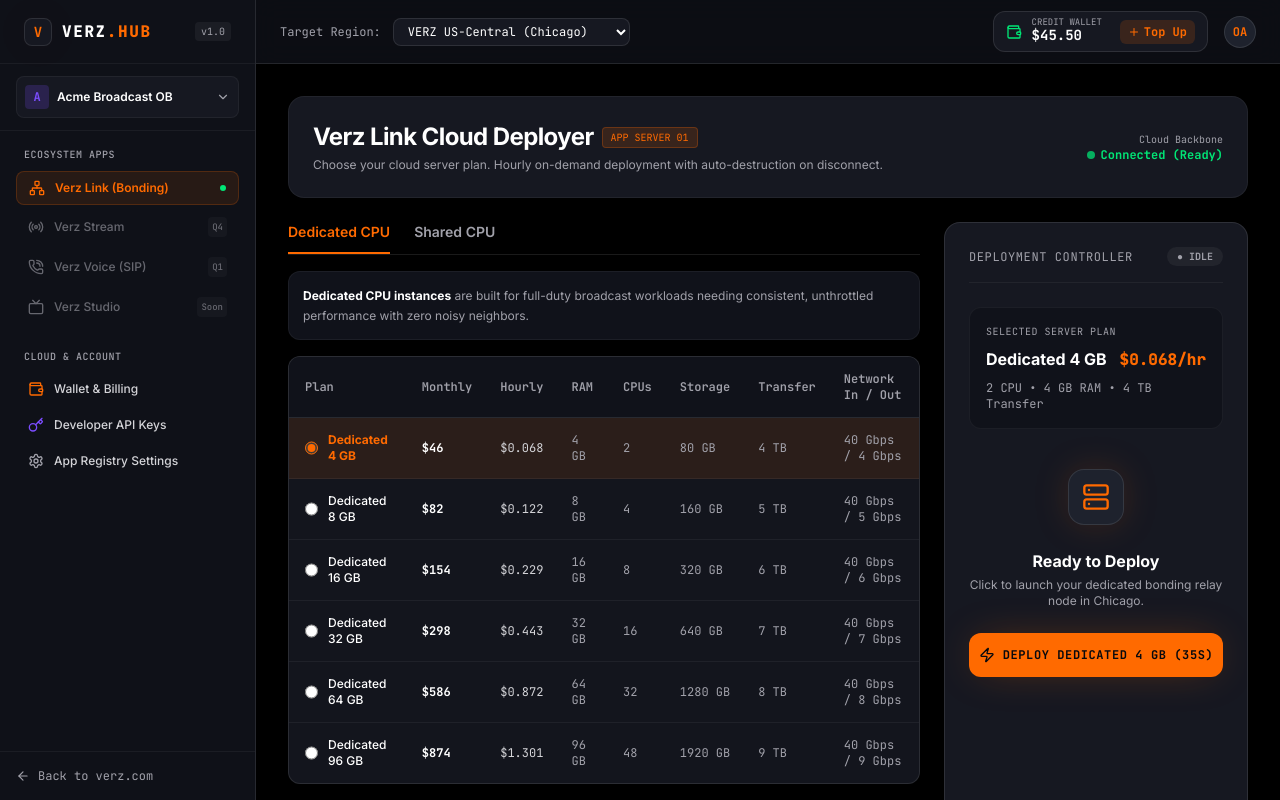
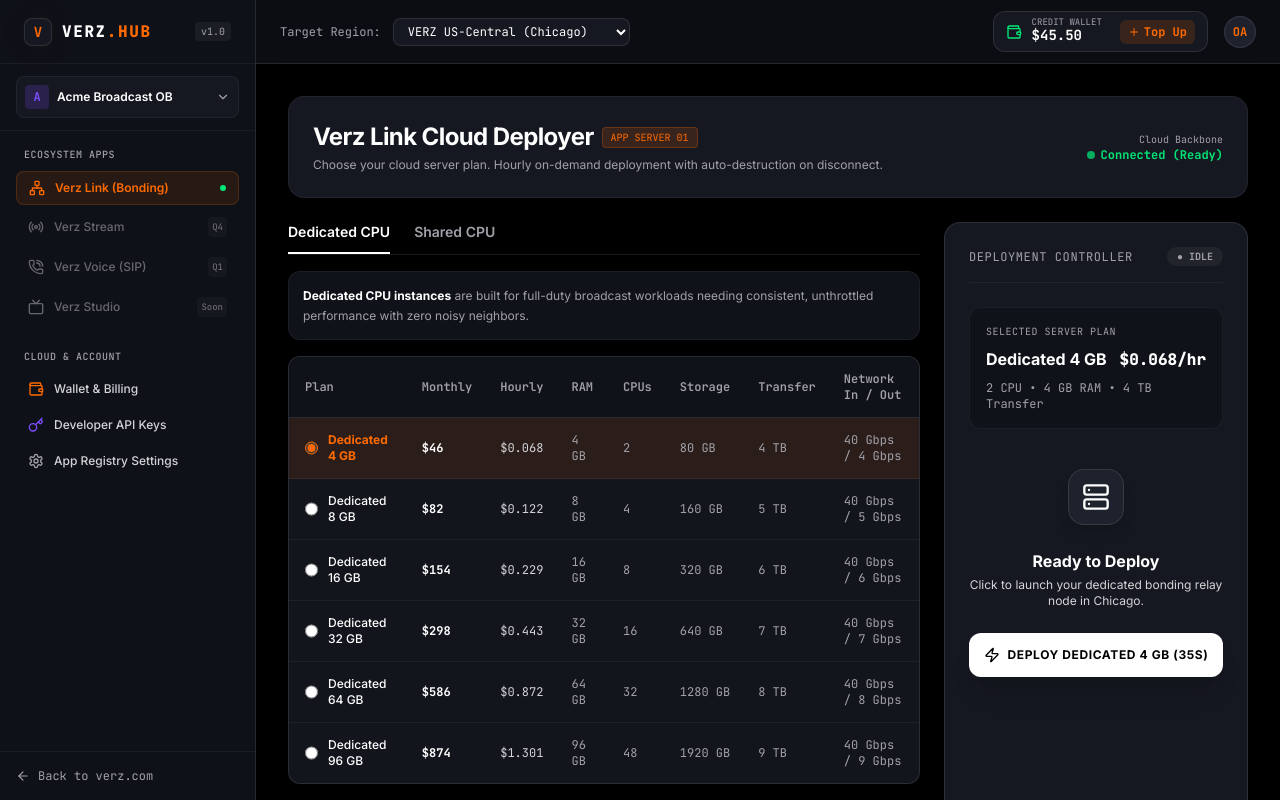
Before and after one commit to omaralabed/VERZ, a Next.js app: page /hub in a window 1280 px wide. Built offline with nearby package versions, Linux system fonts and the light colour scheme.

Commit message:
fix(ui): overhaul readability with 100% crisp pure white text and solid high-contrast buttons

```diff
--- a/src/app/hub/page.tsx
+++ b/src/app/hub/page.tsx
@@ -265,13 +265,13 @@
               }}
               className={`pb-3 text-sm font-semibold transition-all relative ${
                 activeTab === "dedicated"
-                  ? "text-accent-cyan"
+                  ? "text-white font-bold"
                   : "text-zinc-400 hover:text-white"
               }`}
             >
               Dedicated CPU
               {activeTab === "dedicated" && (
-                <div className="absolute bottom-0 left-0 right-0 h-0.5 bg-accent-cyan" />
+                <div className="absolute bottom-0 left-0 right-0 h-0.5 bg-white" />
               )}
             </button>
 
@@ -282,13 +282,13 @@
               }}
               className={`pb-3 text-sm font-semibold transition-all relative ${
                 activeTab === "shared"
-                  ? "text-accent-cyan"
+                  ? "text-white font-bold"
                   : "text-zinc-400 hover:text-white"
               }`}
             >
               Shared CPU
               {activeTab === "shared" && (
-                <div className="absolute bottom-0 left-0 right-0 h-0.5 bg-accent-cyan" />
+                <div className="absolute bottom-0 left-0 right-0 h-0.5 bg-white" />
               )}
             </button>
           </div>
@@ -428,7 +428,7 @@
               </div>
               <div className="flex items-baseline justify-between">
                 <span className="text-base font-bold text-white">{selectedPlan.name}</span>
-                <span className="text-base font-mono font-black text-accent-cyan">
+                <span className="text-base font-mono font-black text-white">
                   ${selectedPlan.hourlyPrice.toFixed(3)}/hr
                 </span>
               </div>
@@ -440,21 +440,21 @@
             {/* State: Idle */}
             {nodeState === "idle" && (
               <div className="space-y-6 text-center py-4">
-                <div className="h-14 w-14 rounded-2xl bg-surface-50 border border-white/10 mx-auto flex items-center justify-center text-accent-cyan shadow-glow">
-                  <Server className="h-7 w-7" />
+                <div className="h-14 w-14 rounded-2xl bg-surface-50 border border-white/10 mx-auto flex items-center justify-center text-white shadow-lg">
+                  <Server className="h-7 w-7 text-white" />
                 </div>
                 <div>
                   <h3 className="text-base font-bold text-white">Ready to Deploy</h3>
-                  <p className="text-xs text-zinc-400 mt-1 max-w-xs mx-auto">
+                  <p className="text-xs text-zinc-300 mt-1 max-w-xs mx-auto">
                     Click to launch your dedicated bonding relay node in Chicago.
                   </p>
                 </div>
 
                 <button
                   onClick={handleDeploy}
-                  className="w-full py-3.5 rounded-xl bg-accent-cyan text-background font-mono font-bold text-xs uppercase tracking-wider hover:bg-accent-cyan/90 transition-all shadow-glow flex items-center justify-center gap-2"
+                  className="w-full py-3.5 rounded-xl bg-white text-black font-bold text-xs uppercase tracking-wider hover:bg-zinc-200 transition-all shadow-xl flex items-center justify-center gap-2"
                 >
-                  <Zap className="h-4 w-4" />
+                  <Zap className="h-4 w-4 text-black" />
                   <span>Deploy {selectedPlan.name} (35s)</span>
                 </button>
               </div>
--- a/src/components/landing/Hero.tsx
+++ b/src/components/landing/Hero.tsx
@@ -34,7 +34,7 @@
         <div className="mt-10 flex flex-col sm:flex-row items-center justify-center gap-4">
           <Link
             href="/hub"
-            className="w-full sm:w-auto inline-flex items-center justify-center gap-2 rounded-xl bg-accent-cyan px-8 py-4 text-base font-bold text-background transition-all hover:bg-accent-cyan/90 hover:scale-[1.02] shadow-glow"
+            className="w-full sm:w-auto inline-flex items-center justify-center gap-2 rounded-xl bg-white px-8 py-4 text-base font-bold text-black transition-all hover:bg-zinc-200 hover:scale-[1.02] shadow-xl"
           >
             <span>Launch Verz Hub</span>
             <ArrowRight className="h-5 w-5" />
@@ -43,7 +43,7 @@
             href="#interactive-demo"
             className="w-full sm:w-auto inline-flex items-center justify-center gap-2 rounded-xl bg-surface-100 border border-white/10 px-8 py-4 text-base font-semibold text-white transition-all hover:bg-surface-50 hover:border-white/20"
           >
-            <Zap className="h-5 w-5 text-accent-cyan" />
+            <Zap className="h-5 w-5 text-accent-green" />
             <span>Interactive Simulator</span>
           </Link>
         </div>
--- a/src/components/layout/Navbar.tsx
+++ b/src/components/layout/Navbar.tsx
@@ -39,7 +39,7 @@
         <div className="flex items-center gap-3">
           <Link
             href="/hub"
-            className="group relative inline-flex items-center gap-2 rounded-lg bg-accent-cyan px-4 py-2 text-sm font-semibold text-background transition-all hover:bg-accent-cyan/90 hover:shadow-glow"
+            className="group relative inline-flex items-center gap-2 rounded-lg bg-white px-4 py-2 text-sm font-bold text-black transition-all hover:bg-zinc-200 shadow-sm"
           >
             <LayoutDashboard className="h-4 w-4" />
             <span>Launch Hub</span>
```
Also changed, not shown: src/components/landing/ComparisonTable.tsx (+19 -21 lines).
